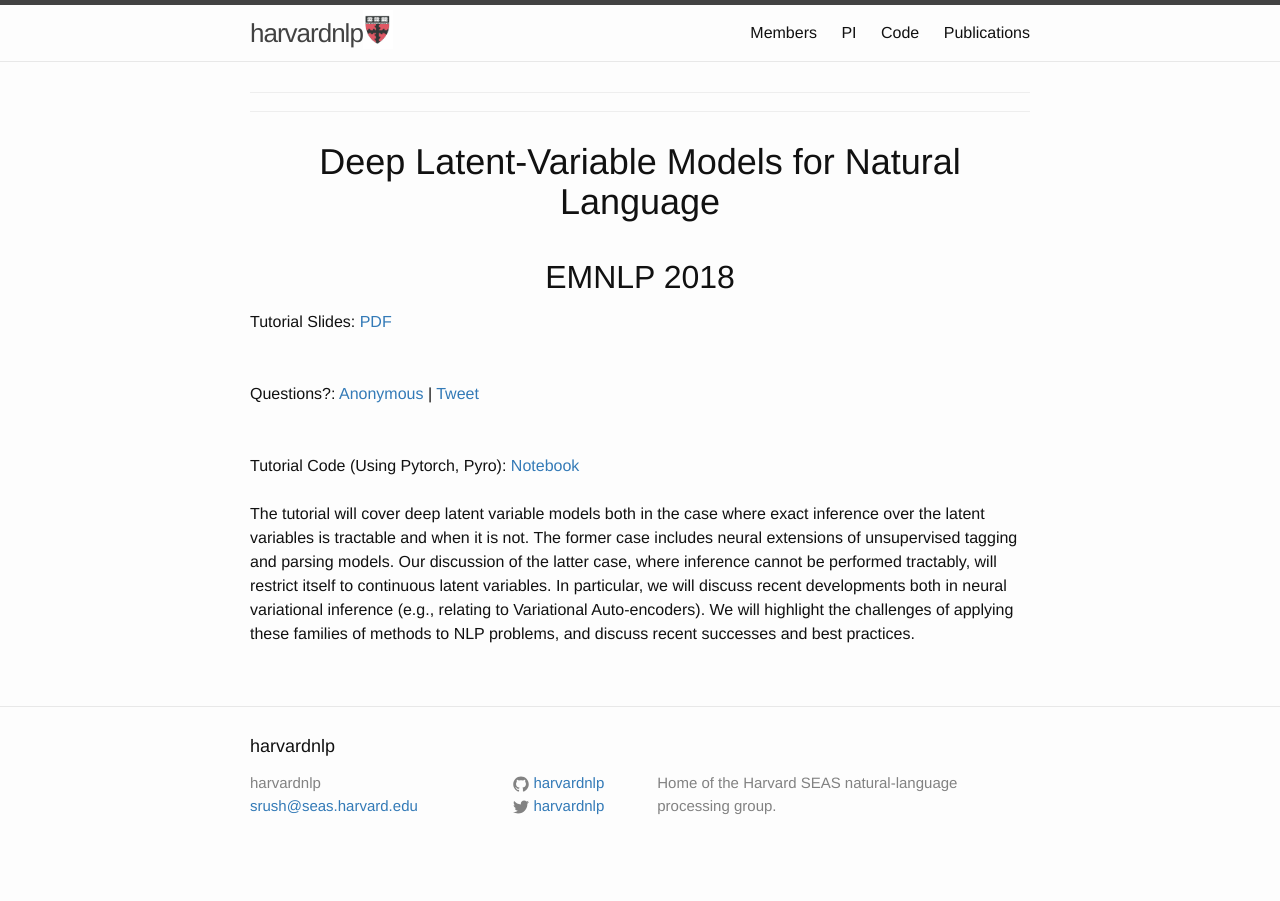
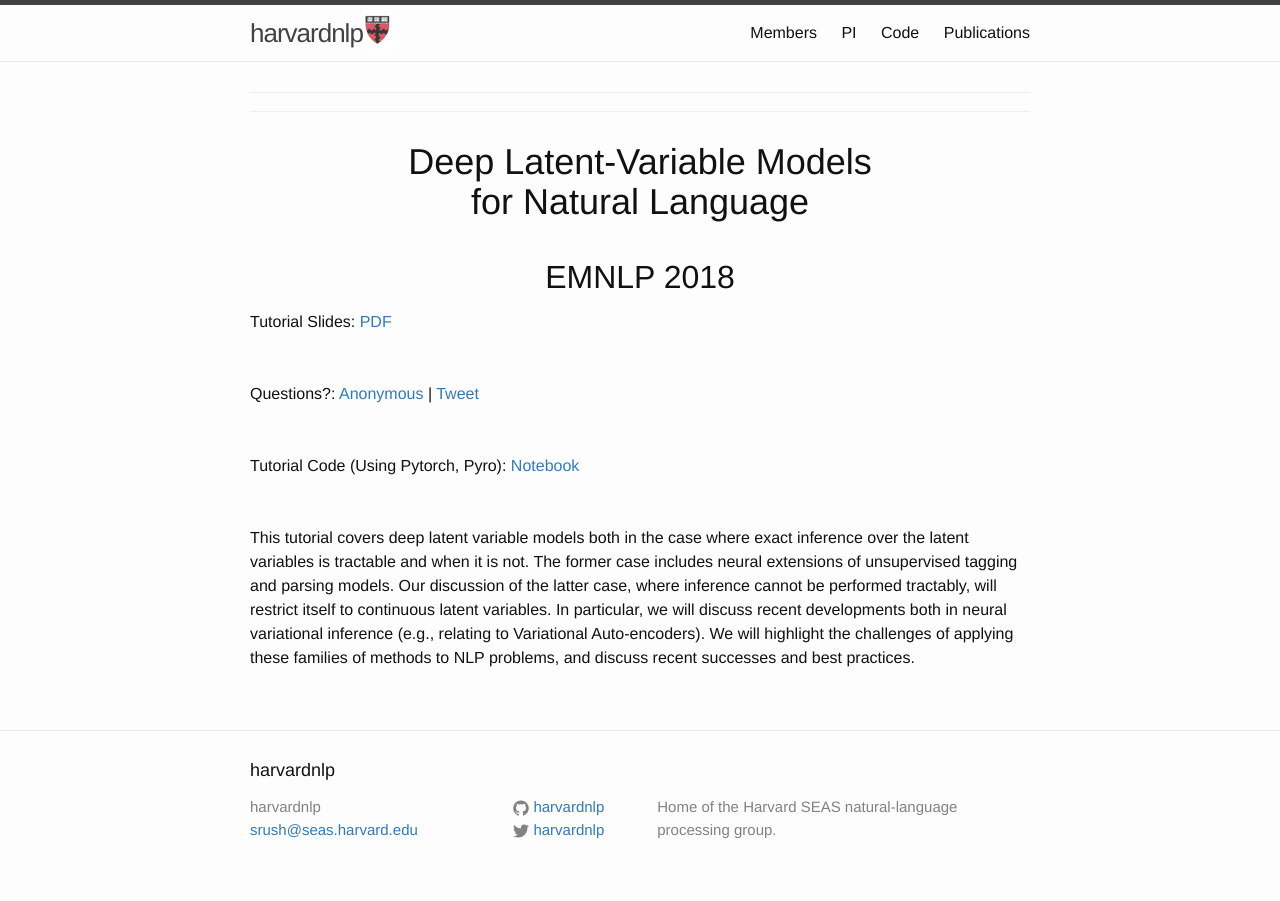
Before and after one commit to harvardnlp/harvardnlp.github.io, a Jekyll site: the page built from latent-nlp-tutorial.html, in a window 1280 px wide. Built offline with Jekyll 4.4.1, drawn with Linux system fonts in a browser that asks for light colours.

Commit message:
Update latent-nlp-tutorial.html

```diff
--- a/latent-nlp-tutorial.html
+++ b/latent-nlp-tutorial.html
@@ -3,7 +3,7 @@
 ---
 
 <center>
-<h1>Deep Latent-Variable Models for Natural Language</h1>
+<h1>Deep Latent-Variable Models <br> for Natural Language</h1>
 <br>
 
 <h2>EMNLP 2018</h2>
@@ -23,6 +23,6 @@
 Tutorial Code (Using Pytorch, Pyro): <a href="https://colab.research.google.com/drive/1b522fQGUdFI8Wl840D_XsevYYdbIAlrl]
 ">Notebook</a>
 
-<br><br>
+<br><br><br>
 
-The tutorial will cover deep latent variable models both in the case where exact inference over the latent variables is tractable and when it is not. The former case includes neural extensions of unsupervised tagging and parsing models. Our discussion of the latter case, where inference cannot be performed tractably, will restrict itself to continuous latent variables. In particular, we will discuss recent developments both in neural variational inference (e.g., relating to Variational Auto-encoders). We will highlight the challenges of applying these families of methods to NLP problems, and discuss recent successes and best practices.
+This tutorial covers deep latent variable models both in the case where exact inference over the latent variables is tractable and when it is not. The former case includes neural extensions of unsupervised tagging and parsing models. Our discussion of the latter case, where inference cannot be performed tractably, will restrict itself to continuous latent variables. In particular, we will discuss recent developments both in neural variational inference (e.g., relating to Variational Auto-encoders). We will highlight the challenges of applying these families of methods to NLP problems, and discuss recent successes and best practices.
```
